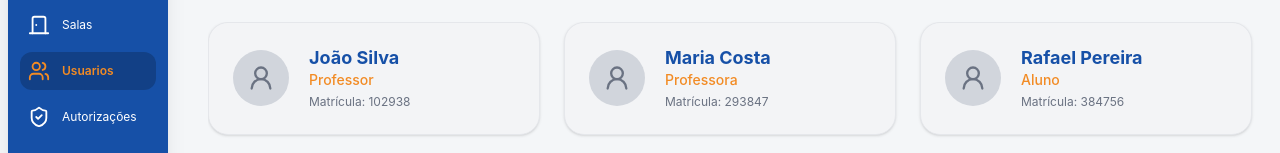
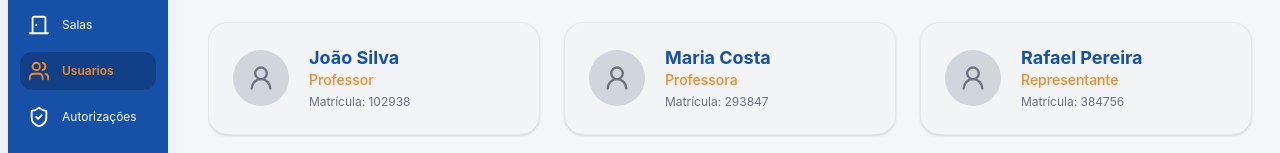
Before and after one commit to vinifvision/front-claviculario, a React (Vite) app: page /usuarios in a window 1280 px wide. Shown: the part 164-317 px from the top of the page. Built offline with nearby package versions, Linux system fonts and the light colour scheme.

Commit message:
fix: adiciona cargo Representante nas opções de adicionar  usuário

```diff
--- a/src/pages/Usuarios.jsx
+++ b/src/pages/Usuarios.jsx
@@ -157,6 +157,7 @@ export default function Usuarios() {
                   <option value="Monitor">Monitor(a)</option>
                   <option value="Coordenador">Coordenador(a)</option>
                   <option value="Porteiro">Porteiro(a)</option>
+                  <option value="Representante">Representante(a)</option>
                 </select>
               </div>
 
--- a/src/services/mockData.js
+++ b/src/services/mockData.js
@@ -109,7 +109,7 @@ export const mockSalas = [
 export const mockUsuarios = [
   { id: 1, nome: "João Silva", papel: "Professor", matricula: "102938" },
   { id: 2, nome: "Maria Costa", papel: "Professora", matricula: "293847" },
-  { id: 3, nome: "Rafael Pereira", papel: "Aluno", matricula: "384756" },
+  { id: 3, nome: "Rafael Pereira", papel: "Representante", matricula: "384756" },
   { id: 4, nome: "Pedro", papel: "Monitor", matricula: "475612" },
   { id: 5, nome: "Ana Nunes", papel: "Professora", matricula: "561234" },
 ];
```
